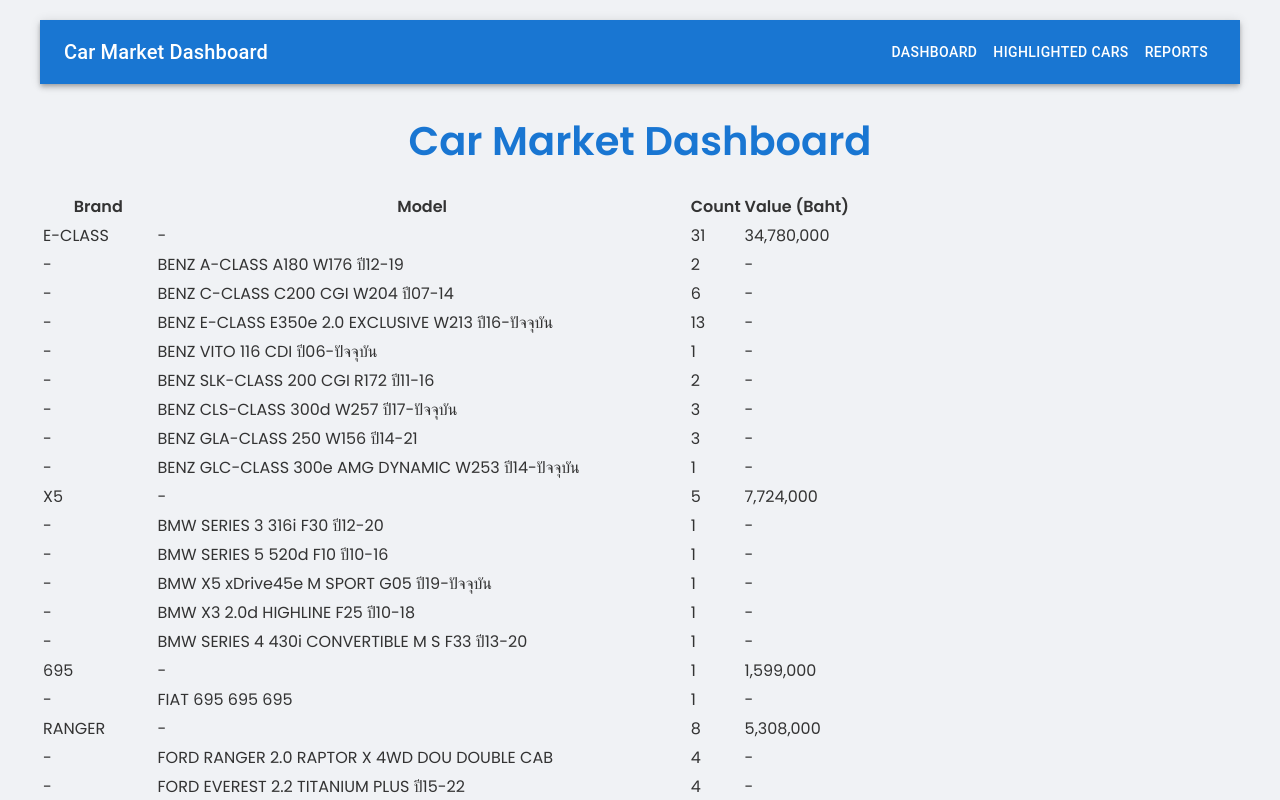
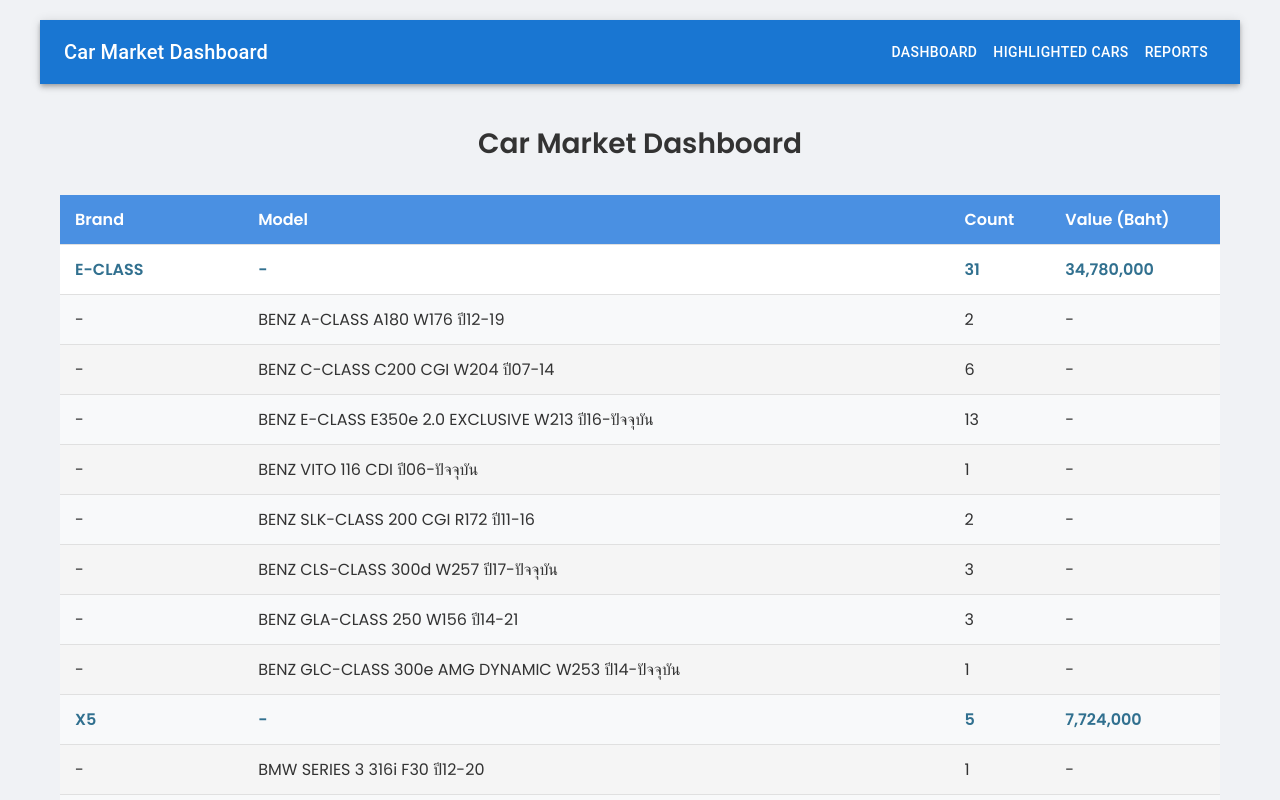
Before and after one commit to Senghurk/car-analytics, a React (Vite) app: page / in a window 1280 px wide. Shown: the top 800 px of the page. Built offline with nearby package versions, Linux system fonts and the light colour scheme.

Commit message:
Updated Dashboard

```diff
--- a/package.json
+++ b/package.json
@@ -10,6 +10,9 @@
     "preview": "vite preview"
   },
   "dependencies": {
+    "@emotion/react": "^11.13.0",
+    "@emotion/styled": "^11.13.0",
+    "@mui/material": "^5.16.7",
     "chart.js": "^4.4.3",
     "react": "^18.3.1",
     "react-chartjs-2": "^5.2.0",
--- a/src/components/Dashboard.jsx
+++ b/src/components/Dashboard.jsx
@@ -11,7 +11,6 @@
   const [modelData, setModelData] = useState({});
 
   useEffect(() => {
-    // Process car data
     const brands = {};
     const models = {};
 
@@ -42,19 +41,28 @@
         data: Object.values(brandData).map(brand => brand.count),
         backgroundColor: [
           '#FF6384', '#36A2EB', '#FFCE56', '#4BC0C0', '#9966FF', '#FF9F40',
-          '#FF6384', '#36A2EB', '#FFCE56', '#4BC0C0', '#9966FF', '#FF9F40',
         ],
       },
     ],
   };
 
+  const pieChartOptions = {
+    responsive: true,
+    maintainAspectRatio: false,
+    plugins: {
+      legend: {
+        position: 'bottom',
+      },
+    },
+  };
+
   const barChartData = {
-    labels: Object.keys(modelData).map(brandId => brandData[brandId].name),
-    datasets: [{
-      label: 'Number of Models',
-      data: Object.keys(modelData).map(brandId => Object.keys(modelData[brandId]).length),
+    labels: Object.keys(modelData).map(brandId => brandData[brandId]?.name),
+    datasets: Object.keys(modelData).map(brandId => ({
+      label: brandData[brandId]?.name,
+      data: Object.values(modelData[brandId]).map(model => model.count),
       backgroundColor: 'rgba(75, 192, 192, 0.6)',
-    }],
+    })),
   };
 
   const barChartOptions = {
@@ -65,6 +73,11 @@
     },
     responsive: true,
     maintainAspectRatio: false,
+    plugins: {
+      legend: {
+        position: 'top',
+      },
+    },
   };
 
   return (
@@ -90,7 +103,7 @@
                   <td>{brand.count}</td>
                   <td>{brand.value.toLocaleString()}</td>
                 </tr>
-                {Object.values(modelData[brandId]).map(model => (
+                {Object.values(modelData[brandId] || {}).map(model => (
                   <tr key={`${brandId}-${model.name}`} className={styles.modelRow}>
                     <td>-</td>
                     <td>{model.name}</td>
@@ -108,7 +121,7 @@
         <div className={styles.chartWrapper}>
           <h2>Cars by Brand</h2>
           <div className={styles.pieChart}>
-            <Pie data={pieChartData} options={{ responsive: true, maintainAspectRatio: false }} />
+            <Pie data={pieChartData} options={pieChartOptions} />
           </div>
         </div>
 
--- a/src/components/Dashboard.module.css
+++ b/src/components/Dashboard.module.css
@@ -1,31 +1,75 @@
+.dashboard {
+    padding: 20px;
+}
+
 .title {
-    color: #1976d2;
-    margin-bottom: 20px;
     text-align: center;
+    margin-bottom: 30px;
+    color: #333;
+    font-size: 28px;
 }
 
 .tableContainer {
+    margin-bottom: 40px;
     overflow-x: auto;
-    margin-top: 20px;
-    margin-bottom: 20px;
+}
+
+.table {
+    width: 100%;
+    border-collapse: collapse;
+    background-color: #ffffff;
+    box-shadow: 0 4px 6px rgba(0,0,0,0.1);
+}
+
+.table th, .table td {
+    padding: 12px 15px;
+    text-align: left;
+    border-bottom: 1px solid #e0e0e0;
+}
+
+.table th {
+    background-color: #4a90e2;
+    color: white;
+    font-weight: 600;
+}
+
+.table tr:nth-child(even) {
+    background-color: #f8f9fa;
+}
+
+.table tr:hover {
+    background-color: #e9ecef;
+}
+
+.brandRow {
+    font-weight: bold;
+    color: #31708f; /* Darker blue text color */
+}
+
+.modelRow {
+    background-color: #f5f5f5; /* Light grey background for model rows */
 }
 
 .chartsContainer {
     display: flex;
+    flex-wrap: wrap;
     justify-content: space-around;
-    margin-top: 20px;
+    gap: 20px;
 }
 
 .chartWrapper {
-    width: 45%;
-    background-color: #fff;
+    flex: 1;
+    min-width: 300px;
+    max-width: 600px;
     padding: 20px;
+    background-color: #ffffff;
     border-radius: 8px;
-    box-shadow: 0 2px 4px rgba(0,0,0,0.1);
+    box-shadow: 0 4px 6px rgba(0,0,0,0.1);
+    margin-bottom: 30px;
 }
 
-  .pieChart,
-  .barChart {
+.pieChart, .barChart {
+    position: relative;
+    height: 300px;
     width: 100%;
-    height: 300px;
 }
```
Also changed, not shown: 1 other file (tests, documents, lock files or other folders). Lines whose indentation alone changed are shown as unchanged.
